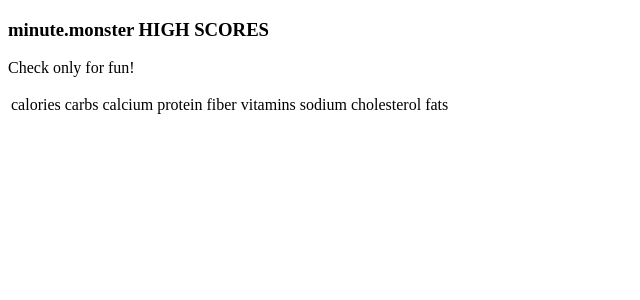
After one commit to nickolasnikolic/minute.monster, a Node server app: page /high-score in a window 1280 px wide. The commit adds this page. Shown: the top 300 px of the page, without its empty margins (0-640 px from the left). Run offline with Node 20, Linux system fonts and the light colour scheme; data that the repository does not hold is empty; some libraries are stand-ins or nearby versions.

Commit message:
begin work on high scoring

```diff
--- a/index.js
+++ b/index.js
@@ -6,30 +6,26 @@
 const app = express()
 app.set('view engine', 'hbs')
 
-//api key
-const apiKey = "yC2ygW8UjAfcr27AeQiadCKV09hKfo5PvLOcyVog"
-
 app.use('/assets', express.static(__dirname + '/assets'))
 
-//include a class
-app.get('/registration', (req, res) => {
-    res.render('registration')
-})
-//accept a class
-app.post('/registration', (req, res) => {
-    var sql = `insert into classes values (${req.params.name})`
-    db.run(sql, (results) => {
-        res.redirect('/class')
-    })
-})
+//view high scores
+app.get('/high-score', (req, res) => {
+    var sql = 'select * from highscores order by score desc;'
 
-//get included classes
-app.get('/class', (req, res) => {
-    var sql = `select * from classes`
     db.run(sql, (results) => {
         console.log(results)
-        res.render('class', results)
+        res.render('highscore', results)
     })
+    res.render('highscore')
+})
+//record high score
+app.post('/high-score', (req, res) => {
+
+    // db.run(sql, (results) => {
+    //     console.log(results)
+    //     res.render('highscore', results)
+    // })
+    res.render('highscore')
 })
 
 //run the game
@@ -52,7 +48,6 @@
         if (data.status == 404) {
             viewData.abstract = "Please retry the game, there was an error"
         }else{
-                console.log(data);
             viewData = data
                 res.render('game', viewData)
             }
@@ -64,17 +59,6 @@
             viewData.abstract = 'Could not find data; some error occurred. Please reload.'
             res.render('game', viewData)
         })
-
-    })
-
-app.post('/game', async (req, res) => {
-    var answersGiven = req.params
-    var answersSql = `select * from contests where id = ${answersGiven.id};`
-
-    await db.run(answersSql, (results) => {
-        console.log(results)
-        res.render('gameAnswered', results)
-    })
     })
 
 app.get('/',(req, res)=>{
--- a/views/game.hbs
+++ b/views/game.hbs
@@ -34,12 +34,11 @@
                         <li id="carbs">Total Carbohydrates (enough of): <strong>0</strong> grams</li>
                         <li id="calcium">Total Calcium (enough of): <strong>0</strong> grams</li>
                         <li id="protein">Total Protein (enough of): <strong>0</strong> grams</li>
-                    <li id="fiber">Total Protein (enough of): <strong>0</strong> grams</li>
+                        <li id="fiber">Total Fiber (enough of): <strong>0</strong> grams</li>
                         <li id="vitamins">Total Vitamins By Mass (most of): <strong>0</strong> grams</li>
                         <li id="sodium">Total Sodium (less of): <strong>0</strong> grams</li>
                         <li id="cholesterol">Total Cholesterol (least of): <strong>0</strong> grams</li>
                         <li id="fats">Total Fats (least of): <strong>0</strong> grams</li>
-
                     </ul>
             </article>
         </section>
--- /dev/null
+++ b/views/highscore.hbs
@@ -0,0 +1,48 @@
+<!DOCTYPE html>
+<html lang="en">
+<head>
+    <meta charset="UTF-8">
+    <meta http-equiv="X-UA-Compatible" content="IE=edge">
+    <meta name="viewport" content="width=device-width, initial-scale=1.0">
+    <title>minute.monster registration</title>
+</head>
+<body>
+    <section>
+        <article>
+            <h1>minute.monster HIGH SCORES</h1>
+            <p>Check only for fun!</p>
+        </article>
+        <article>
+
+            <table>
+                <thead>
+                    <td>calories</td>
+                    <td>carbs</td>
+                    <td>calcium</td>
+                    <td>protein</td>
+                    <td>fiber</td>
+                    <td>vitamins</td>
+                    <td>sodium</td>
+                    <td>cholesterol</td>
+                    <td>fats</td>
+                </thead>
+                {{#each score}}
+                <tr>
+                    <td>{{calories}}</td>
+                    <td>{{carbs}}</td>
+                    <td>{{calcium}}</td>
+                    <td>{{protein}}</td>
+                    <td>{{fiber}}</td>
+                    <td>{{vitamins}}</td>
+                    <td>{{sodium}}</td>
+                    <td>{{cholesterol}}</td>
+                    <td>{{fats}}</td>
+                </tr>
+                {{/each}}
+            </table>
+
+        </article>
+    </section>
+    <script src="./assets/js/highscore.js" ></script>
+</body>
+</html>
```
Also changed, not shown: views/class.hbs (deleted, +0 -22 lines), views/gameAnswered.hbs (deleted, +0 -18 lines), views/index.hbs (+5 -2 lines), views/registration.hbs (deleted, +0 -24 lines), game.db, 1 other file. Lines whose indentation alone changed are shown as unchanged.
